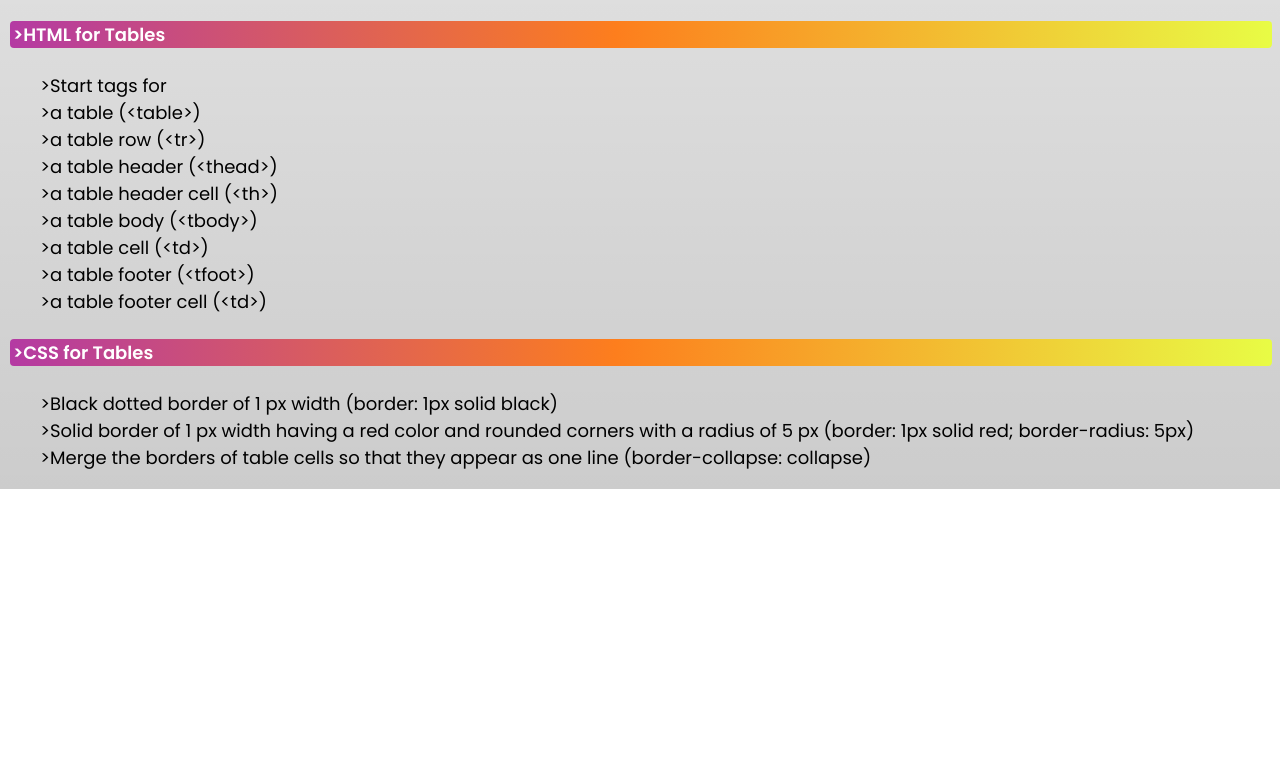
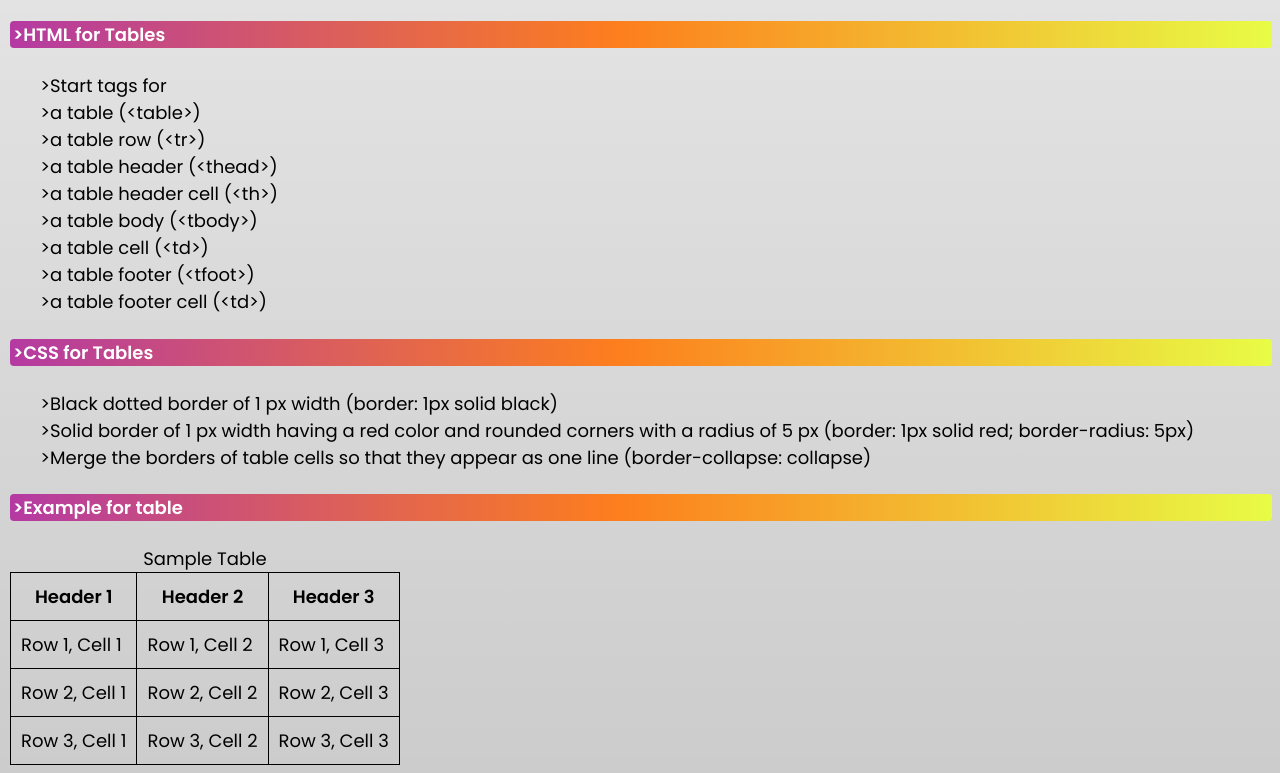
Before and after one commit to 2324-2bhif-wmc-assignments/00-cheat-sheet-abdullrahmanesmael07, a plain HTML site: page lists-and-tables.html in a window 1280 px wide. Shown: the part 785-1558 px from the top of the page. Before the commit the page ends 1274 px from the top, so only its background shows below. Drawn offline with Linux system fonts and the light colour scheme.

Commit message:
added example or tables

```diff
--- a/lists-and-tables.html
+++ b/lists-and-tables.html
@@ -83,6 +83,32 @@
       <li>Merge the borders of table cells so that they appear as one line (border-collapse: collapse)</li>
     </ul>
   </div>
+<div class="contents">
+  <h4 class="HTML_title">Example for table</h4>
+  <table>
+    <caption>Sample Table</caption>
+    <tr>
+      <th>Header 1</th>
+      <th>Header 2</th>
+      <th>Header 3</th>
+    </tr>
+    <tr>
+      <td>Row 1, Cell 1</td>
+      <td>Row 1, Cell 2</td>
+      <td>Row 1, Cell 3</td>
+    </tr>
+    <tr>
+      <td>Row 2, Cell 1</td>
+      <td>Row 2, Cell 2</td>
+      <td>Row 2, Cell 3</td>
+    </tr>
+    <tr>
+      <td>Row 3, Cell 1</td>
+      <td>Row 3, Cell 2</td>
+      <td>Row 3, Cell 3</td>
+    </tr>
+  </table>
+</div>
 
 
 </body>
--- a/style.css
+++ b/style.css
@@ -239,3 +239,9 @@ html{
     }
 
 }
+
+.contents table, td, tr, th{
+    border: 1px black solid;
+    border-collapse: collapse;
+    padding: 10px;
+}
```
